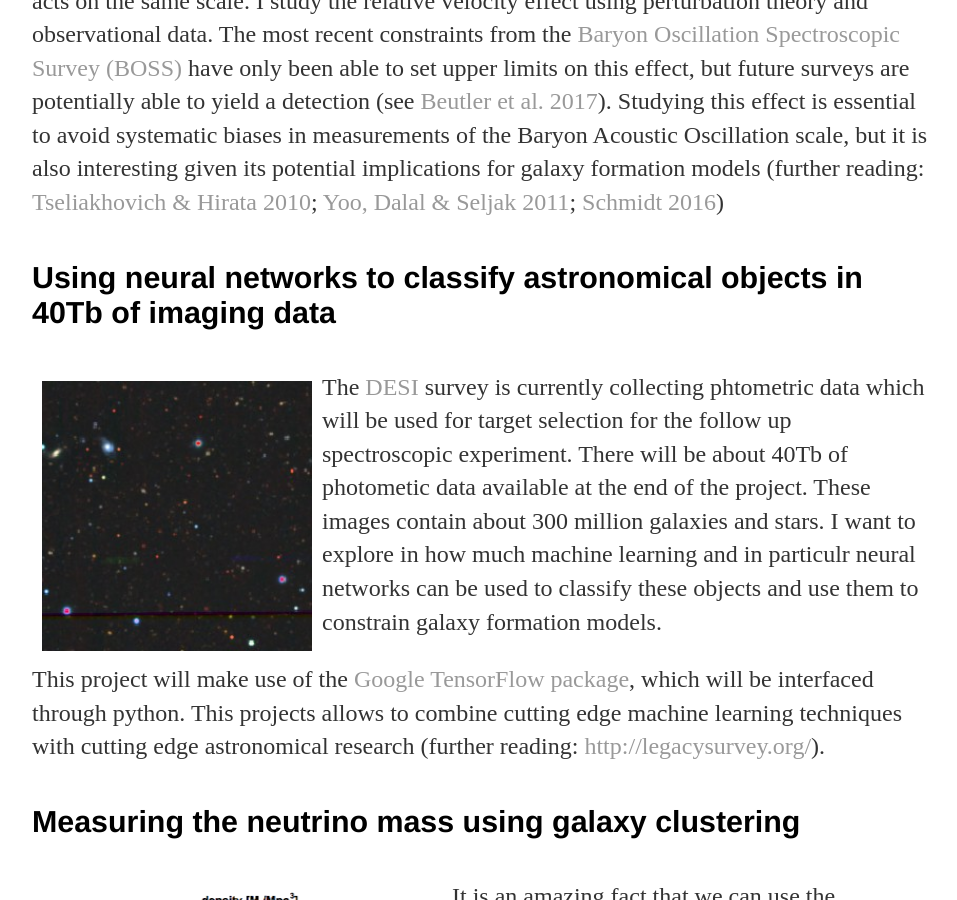
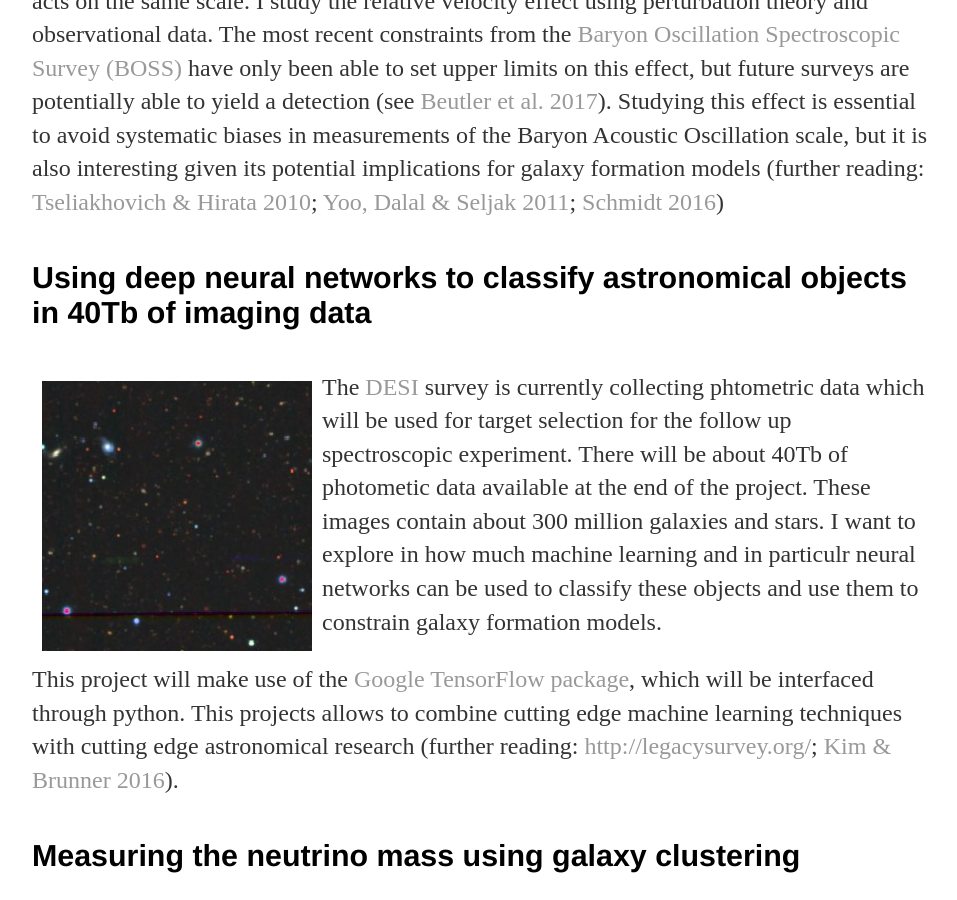
Before and after one commit to fbeutler/fbeutler.github.io, a Jekyll site: the page built from research/projects.html, in a window 1280 px wide and 900 px high, scrolled down 1478 px. Shown: the whole window, without its empty margins (160-1117 px from the left). Built offline with Jekyll 4.4.1, drawn with Linux system fonts in a browser that asks for light colours.

Commit message:
Update projects.html

```diff
--- a/research/projects.html
+++ b/research/projects.html
@@ -50,7 +50,7 @@ cosmological measurements have reached very high precision and systematic errors
   </div>
 
   <div class="post">
-    <h4>Using neural networks to classify astronomical objects in 40Tb of imaging data</h4>
+    <h4>Using deep neural networks to classify astronomical objects in 40Tb of imaging data</h4>
 
     <img src="/static/791.jpg" alt="IMAGE OF DESI DECAL SURVEY" width="270" align="left" style="padding:10px">
     <p>
@@ -63,7 +63,8 @@ cosmological measurements have reached very high precision and systematic errors
     <p>
       This project will make use of the <a href="https://www.tensorflow.org/" target="_blank">Google TensorFlow package</a>, which will be
       interfaced through python. This projects allows to combine cutting edge machine learning techniques with cutting edge astronomical
-      research (further reading: <a href="http://legacysurvey.org/" target="_blank">http://legacysurvey.org/</a>).
+      research (further reading: <a href="http://legacysurvey.org/" target="_blank">http://legacysurvey.org/</a>; <a
+      href="https://arxiv.org/abs/1608.04369v2" target="_blank">Kim & Brunner 2016</a>).
     </p>
   </div>
 
```
